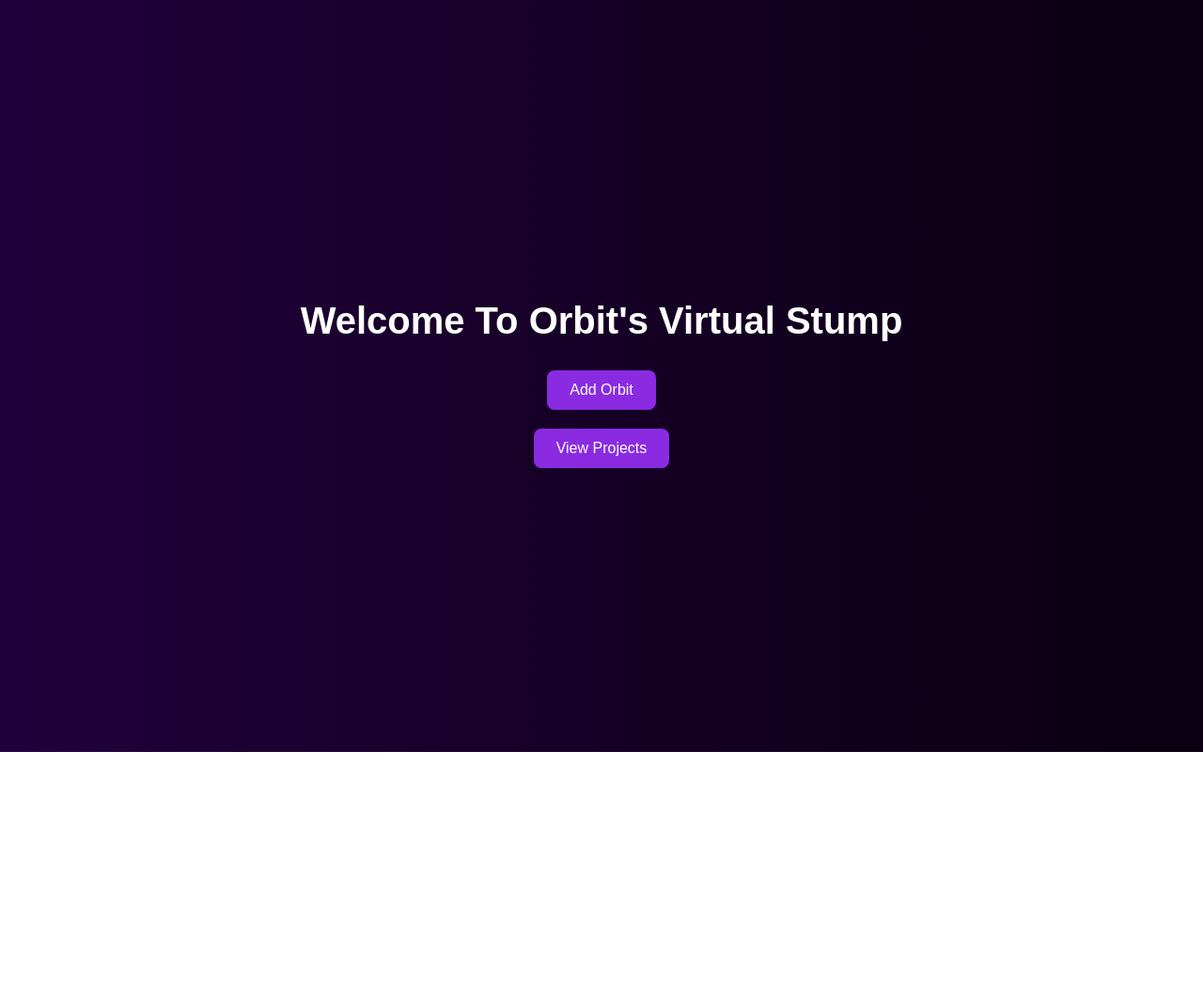
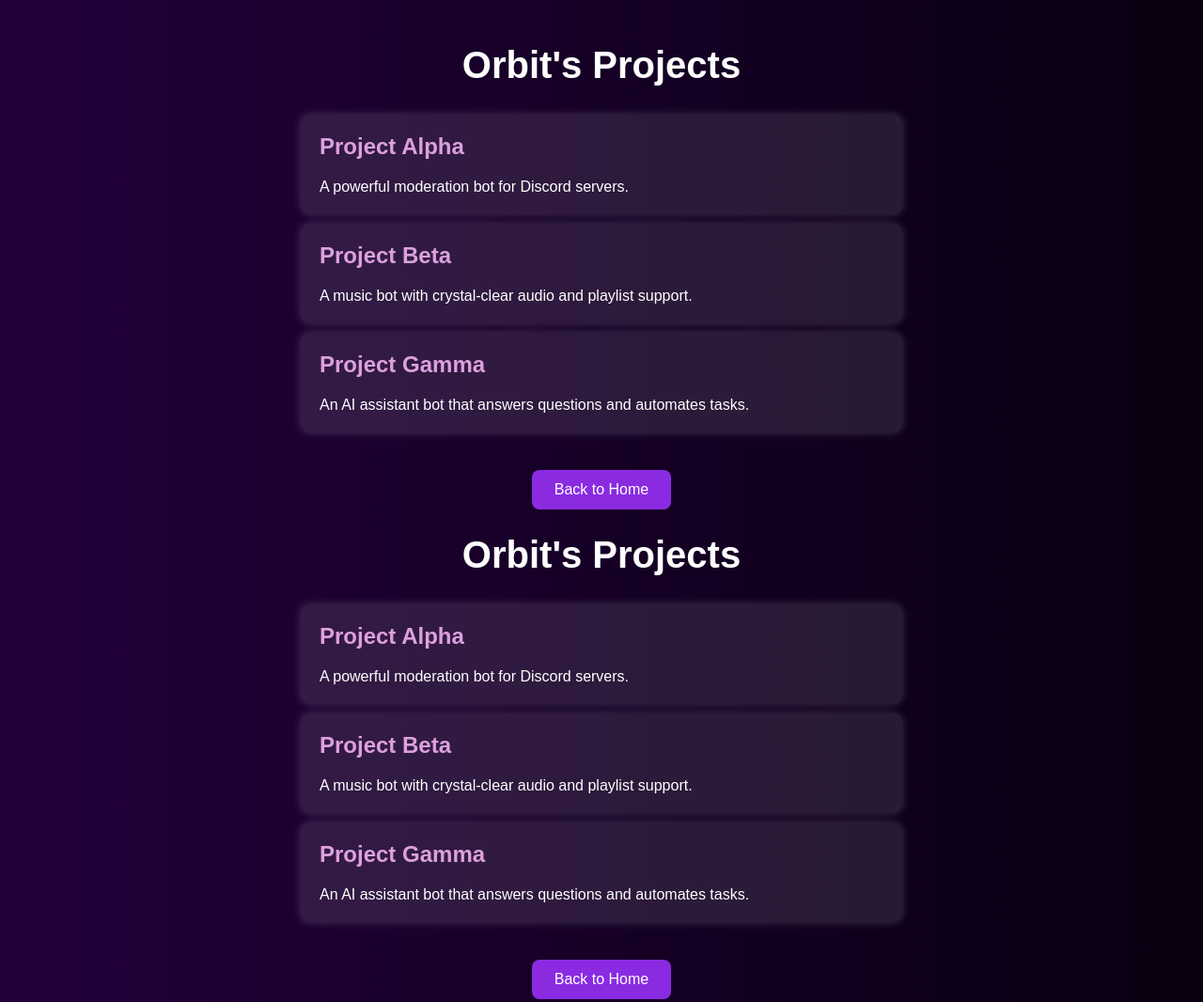
Before and after one commit to MrSnowww/Orbit, a plain HTML site: page project.html in a window 1280 px wide. Shown: the top 1066 px of the page at 94% size. Before the commit the page ends 800 px from the top, so only its background shows below. Drawn offline with Linux system fonts and the light colour scheme.

Commit message:
Update project.html

```diff
--- a/project.html
+++ b/project.html
@@ -3,20 +3,16 @@
 <head>
   <meta charset="UTF-8" />
   <meta name="viewport" content="width=device-width, initial-scale=1.0"/>
-  <title>Orbit's Virtual Stump</title>
+  <title>Orbit's Projects</title>
   <style>
     body {
       margin: 0;
-      height: 100vh;
+      padding: 20px;
       font-family: Arial, sans-serif;
-      display: flex;
-      justify-content: center;
-      align-items: center;
       background: linear-gradient(270deg, #000000, #4B0082, #000000);
       background-size: 600% 600%;
       animation: gradient 15s ease infinite;
       color: white;
-      flex-direction: column;
     }
 
     @keyframes gradient {
@@ -26,12 +22,36 @@
     }
 
     h1 {
+      text-align: center;
       font-size: 2.5rem;
-      text-align: center;
-      margin-bottom: 20px;
+      margin-bottom: 30px;
     }
 
-    button {
+    .project {
+      background-color: rgba(255, 255, 255, 0.1);
+      border-radius: 10px;
+      padding: 20px;
+      margin: 10px auto;
+      max-width: 600px;
+      box-shadow: 0 0 10px rgba(255, 255, 255, 0.2);
+    }
+
+    .project h2 {
+      margin-top: 0;
+      color: #dda0dd;
+    }
+
+    .project p {
+      margin: 0;
+    }
+
+    .back-button {
+      display: block;
+      text-align: center;
+      margin-top: 40px;
+    }
+
+    .back-button button {
       background-color: #8a2be2;
       color: white;
       border: none;
@@ -40,17 +60,124 @@
       border-radius: 8px;
       cursor: pointer;
       transition: background-color 0.3s ease;
-      margin: 10px;
     }
 
-    button:hover {
+    .back-button button:hover {
       background-color: #a55eea;
     }
   </style>
 </head>
 <body>
-  <h1>Welcome To Orbit's Virtual Stump</h1>
-  <button onclick="window.open('https://discord.gg/JaGuVJB5Z7', '_blank')">Add Orbit</button>
-  <button onclick="window.location.href='projects.html'">View Projects</button>
+  <h1>Orbit's Projects</h1>
+
+  <div class="project">
+    <h2>Project Alpha</h2>
+    <p>A powerful moderation bot for Discord servers.</p>
+  </div>
+
+  <div class="project">
+    <h2>Project Beta</h2>
+    <p>A music bot with crystal-clear audio and playlist support.</p>
+  </div>
+
+  <div class="project">
+    <h2>Project Gamma</h2>
+    <p>An AI assistant bot that answers questions and automates tasks.</p>
+  </div>
+
+  <div class="back-button">
+    <button onclick="window.location.href='index.html'">Back to Home</button>
+  </div>
+</body>
+</html><!DOCTYPE html>
+<html lang="en">
+<head>
+  <meta charset="UTF-8" />
+  <meta name="viewport" content="width=device-width, initial-scale=1.0"/>
+  <title>Orbit's Projects</title>
+  <style>
+    body {
+      margin: 0;
+      padding: 20px;
+      font-family: Arial, sans-serif;
+      background: linear-gradient(270deg, #000000, #4B0082, #000000);
+      background-size: 600% 600%;
+      animation: gradient 15s ease infinite;
+      color: white;
+    }
+
+    @keyframes gradient {
+      0% { background-position: 0% 50%; }
+      50% { background-position: 100% 50%; }
+      100% { background-position: 0% 50%; }
+    }
+
+    h1 {
+      text-align: center;
+      font-size: 2.5rem;
+      margin-bottom: 30px;
+    }
+
+    .project {
+      background-color: rgba(255, 255, 255, 0.1);
+      border-radius: 10px;
+      padding: 20px;
+      margin: 10px auto;
+      max-width: 600px;
+      box-shadow: 0 0 10px rgba(255, 255, 255, 0.2);
+    }
+
+    .project h2 {
+      margin-top: 0;
+      color: #dda0dd;
+    }
+
+    .project p {
+      margin: 0;
+    }
+
+    .back-button {
+      display: block;
+      text-align: center;
+      margin-top: 40px;
+    }
+
+    .back-button button {
+      background-color: #8a2be2;
+      color: white;
+      border: none;
+      padding: 12px 24px;
+      font-size: 1rem;
+      border-radius: 8px;
+      cursor: pointer;
+      transition: background-color 0.3s ease;
+    }
+
+    .back-button button:hover {
+      background-color: #a55eea;
+    }
+  </style>
+</head>
+<body>
+  <h1>Orbit's Projects</h1>
+
+  <div class="project">
+    <h2>Project Alpha</h2>
+    <p>A powerful moderation bot for Discord servers.</p>
+  </div>
+
+  <div class="project">
+    <h2>Project Beta</h2>
+    <p>A music bot with crystal-clear audio and playlist support.</p>
+  </div>
+
+  <div class="project">
+    <h2>Project Gamma</h2>
+    <p>An AI assistant bot that answers questions and automates tasks.</p>
+  </div>
+
+  <div class="back-button">
+    <button onclick="window.location.href='index.html'">Back to Home</button>
+  </div>
 </body>
 </html>
```
